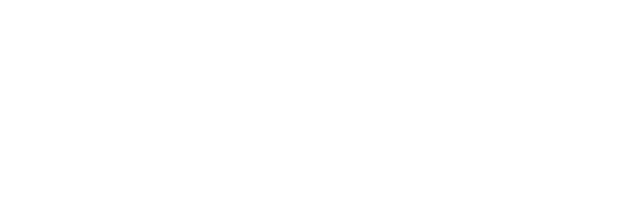
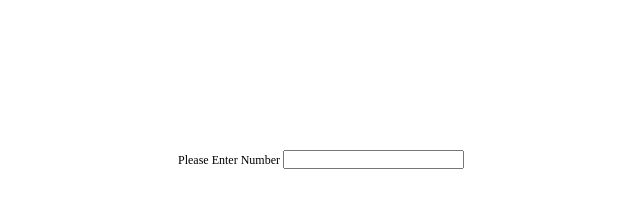
Before and after one commit to Mehrdad-Dehghanzadeh/numberToPersian, a website: page demo/index.html in a window 1280 px wide. Shown: the whole page, without its empty margins (319-959 px from the left). Drawn offline with Linux system fonts and the light colour scheme.

Commit message:
doc: add document

```diff
--- a/demo/index.html
+++ b/demo/index.html
@@ -3,9 +3,58 @@
 <head>
     <meta charset="UTF-8">
     <title>Index</title>
+
+    <style>
+        * {
+            box-sizing: border-box;
+            margin: 0;
+            padding: 0;
+        }
+        html {
+            height: 100%;
+            overflow-y: scroll;
+            overflow-x: hidden;
+        }
+
+        main {
+            text-align: center;
+        }
+
+        .input-wrapper {
+            margin-top: 150px;
+        }
+
+        label {
+            font-size: 12px;
+        }
+
+        #output {
+            color: #fa5858;
+            padding: 20px 100px;
+            font-weight: bold;
+        }
+    </style>
 </head>
 <body>
 
+<main>
+    <div class="input-wrapper">
+        <label for="input">
+            Please Enter Number
+        </label>
+        <input type="number" id="input"  onchange="print()"/>
+    </div>
+
+    <p id="output"></p>
+</main>
+
 </body>
+
 <script src="../dist/numberToPersian.min.js"></script>
+<script>
+    function print() {
+        var number =  document.querySelector('#input').value
+        document.querySelector("#output").innerHTML = numberToPersian(number)
+    }
+</script>
 </html>
--- a/package.json
+++ b/package.json
@@ -1,10 +1,11 @@
 {
   "name": "numbertopersian",
   "version": "0.0.0",
-  "description": "for converting number to persian character",
+  "description": "for converting number to persian letters",
   "browser": "dist/numberToPersian.js",
   "module": "src/numberToPersian.js",
   "private": false,
+  "homepage": "https://github.com/Mehrdad-Dehghazadeh/numberToPersian",
   "repository": {
     "type": "git",
     "url": "https://github.com/Mehrdad-Dehghazadeh/numberToPersian.git"
@@ -14,7 +15,7 @@
     "number2persian",
     "numberToPersian",
     "number to persian",
-    "convering number persain character"
+    "convering number persain letters"
   ],
   "author": {
     "name": "Mehrdad Dehghanzadeh",
```
Also changed, not shown: README.md (added), 1 other file.
